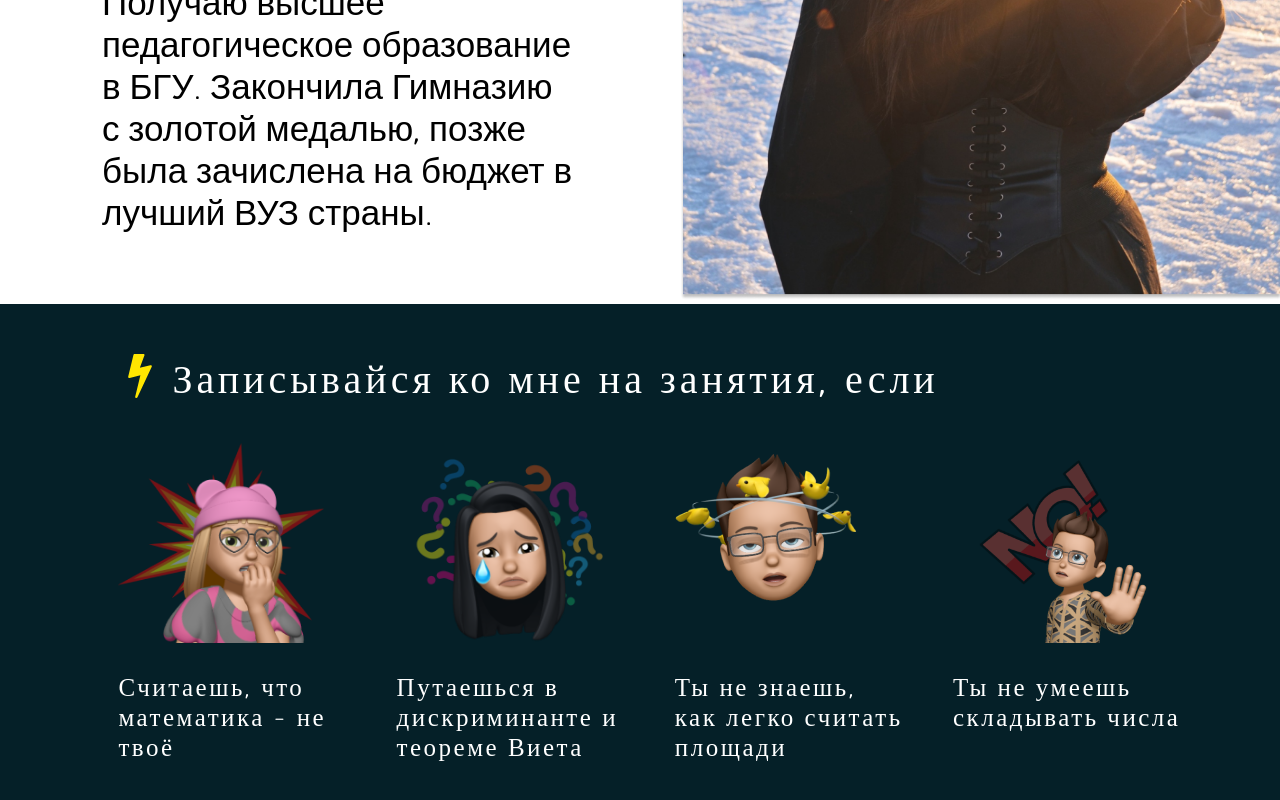
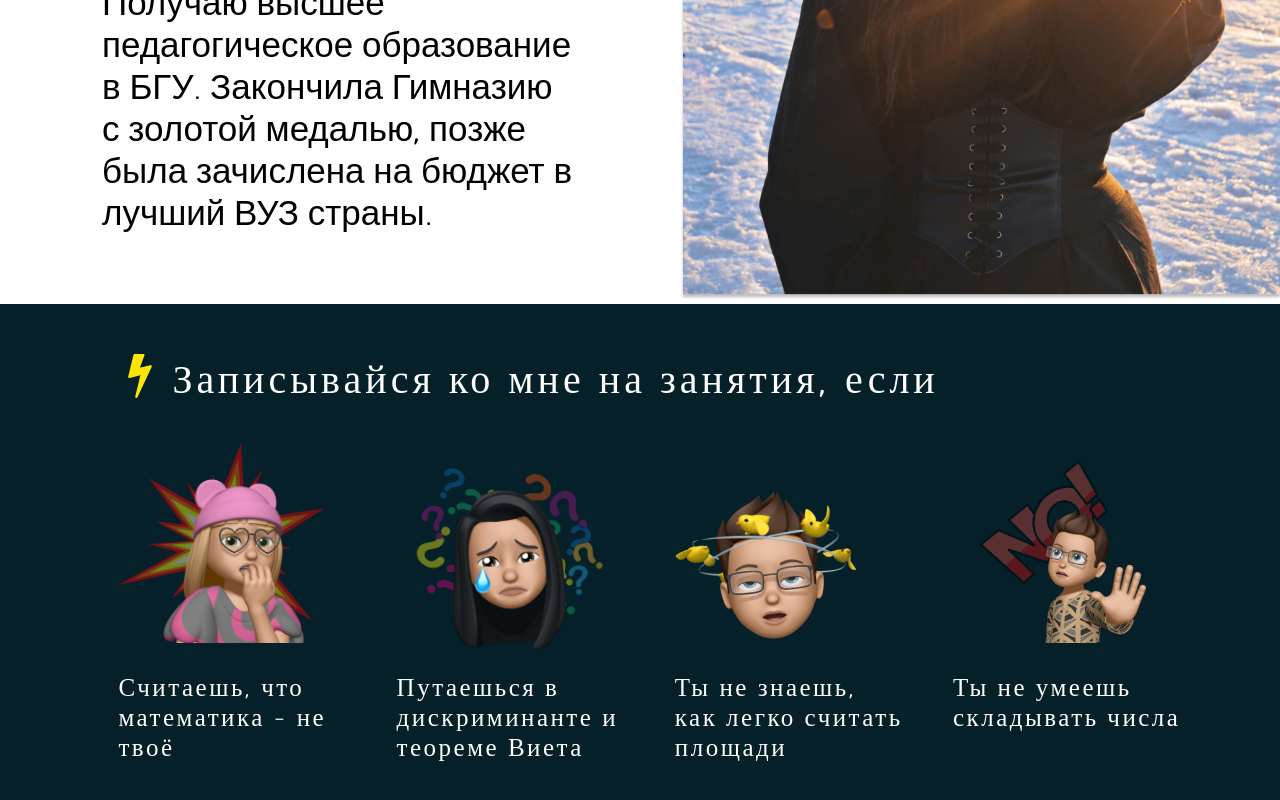
Before and after one commit to fearlysk/tutoring, a React (Create React App) app: page / in a window 1280 px wide. Shown: the part 1229-2029 px from the top of the page. Built offline with nearby package versions, Linux system fonts and the light colour scheme; a web font is replaced by a local one.

Commit message:
fix some bags

```diff
--- a/src/pages/Home/Home.jsx
+++ b/src/pages/Home/Home.jsx
@@ -197,7 +197,7 @@ const Home = () => {
                   </div>
                   <div className={styles.situations__item}>
                      <div className={styles.situations__photo}>
-                         <img src={GirlCry} alt="No img found" />
+                         <img className={styles.situations__girlCry} src={GirlCry} alt="No img found" />
                      </div>
                      <div className={styles.situations__text}>
                          <p>Путаешься в дискриминанте и теореме Виета</p>
--- a/src/pages/Home/Home.module.scss
+++ b/src/pages/Home/Home.module.scss
@@ -266,16 +266,16 @@
     padding-top: 50px;
     padding-bottom: 50px;
 }
+.situations__header {
+    display: flex;
+    align-items: center;
+}
 .situations__content h2 {
     margin-left: 10px;
     font-size: 40px;
     font-family: 'Jura';
     font-weight: 500;
     letter-spacing: 0.1em;
-}
-.situations__header {
-    display: flex;
-    align-items: center;
 }
 .situations__items {
     display: flex;
@@ -294,6 +294,14 @@
 .situations__photo img {
     height: 200px;
 }
+.situations__girlCry {
+    position: relative;
+    top:9px;
+}
+.situations__boyWow {
+    position: relative;
+    top:38px;
+}
 .situations__text p {
     font-size:25px;
     font-family: 'Jura';
```
